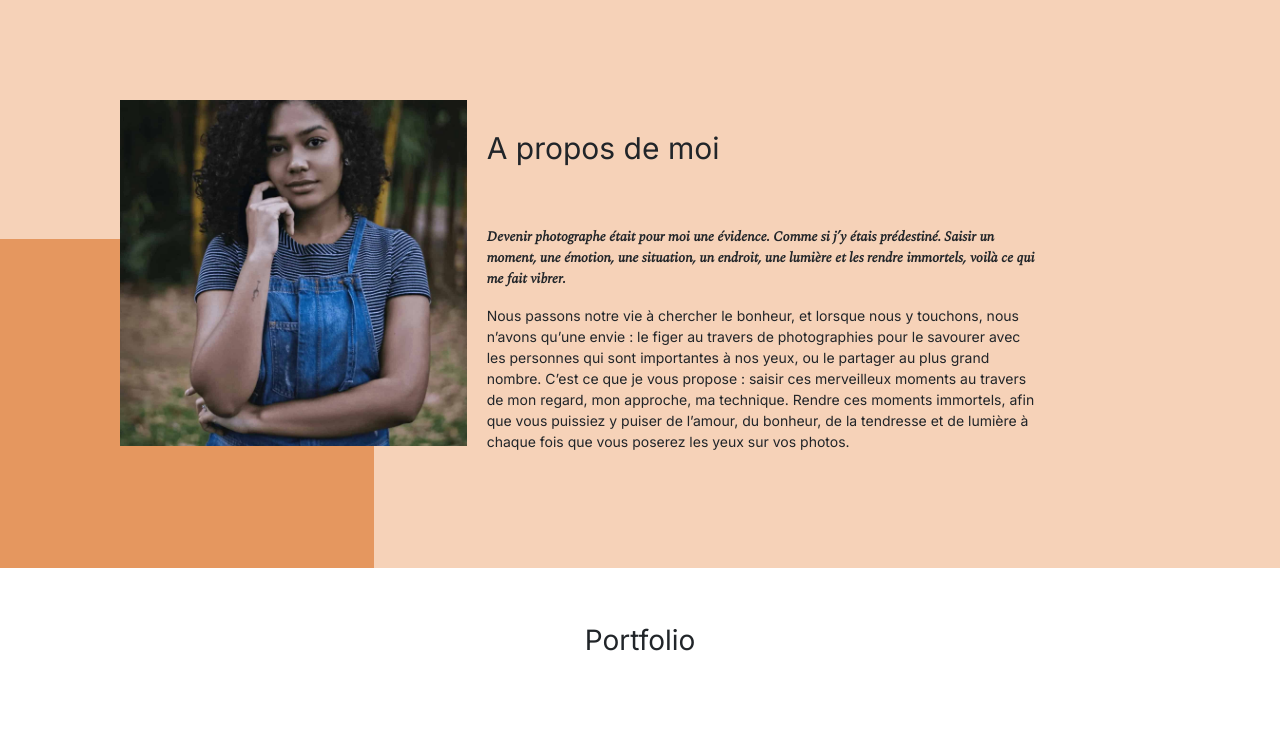
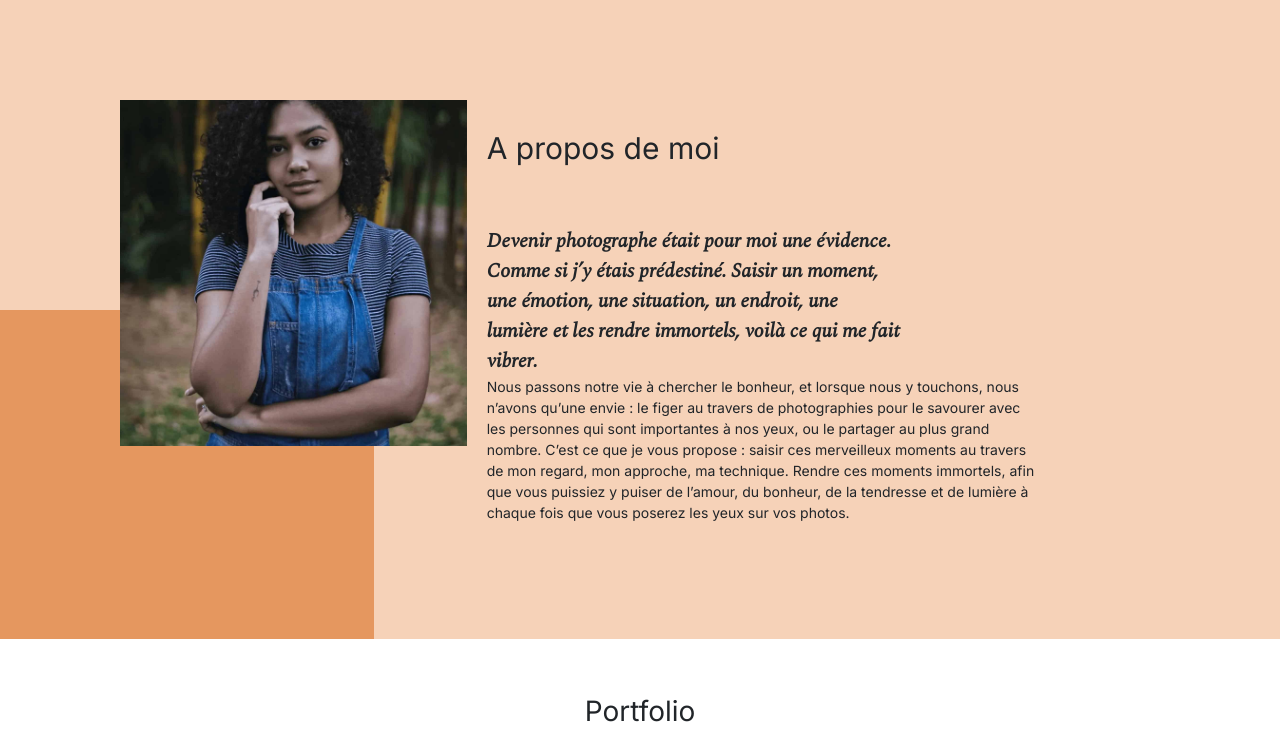
Before and after one commit to albaneste/ninacarducci.github.io-main, a plain HTML site: page index.html in a window 1280 px wide. Shown: the part 691-1430 px from the top of the page. Drawn offline with nearby package versions, Linux system fonts and the light colour scheme.

Commit message:
div intro

```diff
--- a/index.html
+++ b/index.html
@@ -112,7 +112,7 @@
 	</div>
 	<div id="about-me">
 		<h3 class="about-me__title">A propos de moi</h3>
-		<p class="about-me__introduction">Devenir photographe était pour moi une évidence. Comme si j’y étais prédestiné. Saisir un moment, une émotion, une situation, un endroit, une lumière et les rendre immortels, voilà ce qui me fait vibrer.</p>
+		<div class="about-me__introduction">Devenir photographe était pour moi une évidence. Comme si j’y étais prédestiné. Saisir un moment, une émotion, une situation, un endroit, une lumière et les rendre immortels, voilà ce qui me fait vibrer.</div>
 		<p>Nous passons notre vie à chercher le bonheur, et lorsque nous y touchons, nous n’avons qu’une envie : le figer au travers de photographies pour le savourer avec les personnes qui sont importantes à nos yeux, ou le partager au plus grand nombre.
 			C’est ce que je vous propose : saisir ces merveilleux moments au travers de mon regard, mon approche, ma technique. Rendre ces moments immortels, afin que vous puissiez y puiser de l’amour, du bonheur, de la tendresse et de lumière à chaque fois que vous poserez les yeux sur vos photos.</p>
 	</div>
```
